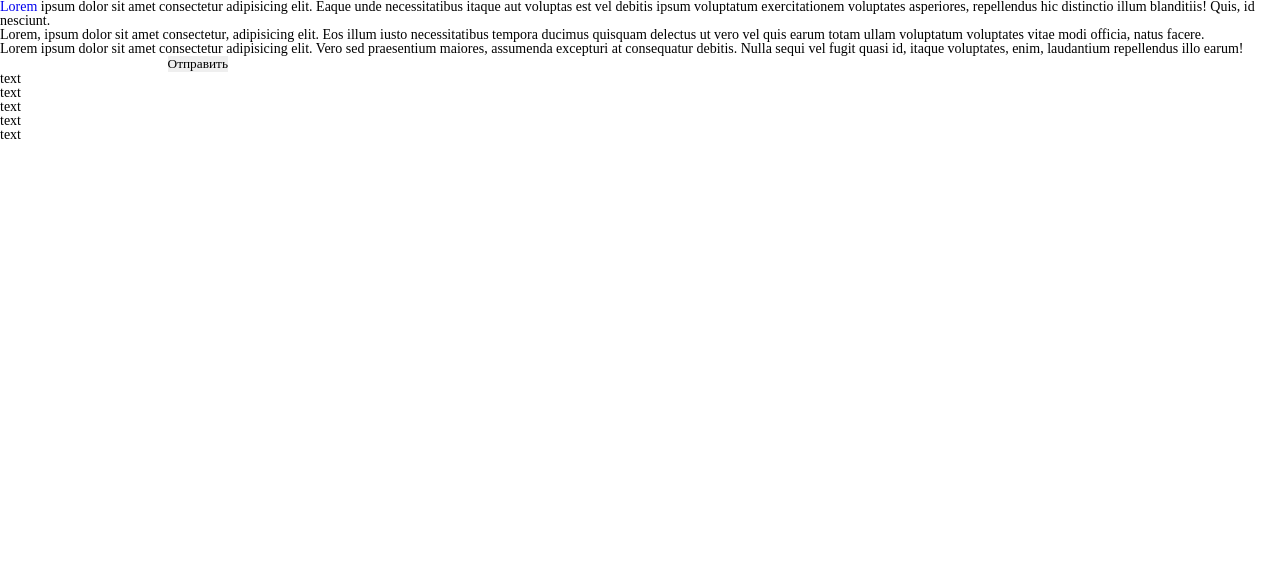
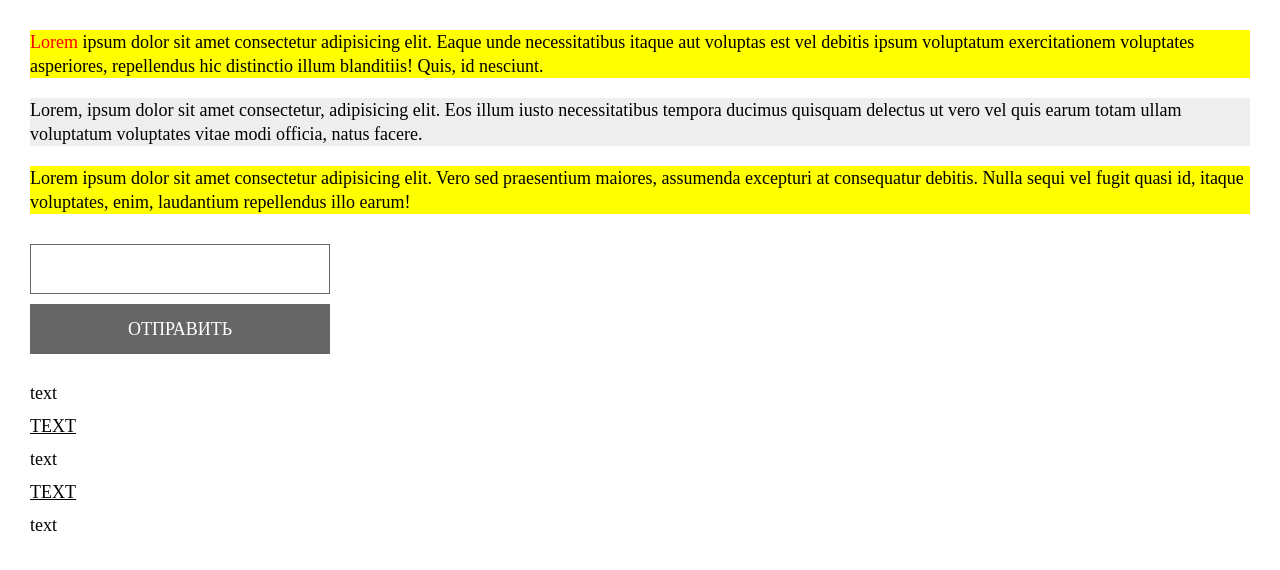
Before and after one commit to AlekseyLysenko90/firstprogect, a plain HTML site: page css_6/css_6/index.html in a window 1280 px wide. Drawn offline with Linux system fonts and the light colour scheme.

Commit message:
css 6 pseudo classes

```diff
--- a/css_6/css_6/css/style.css
+++ b/css_6/css_6/css/style.css
@@ -36,8 +36,91 @@ img{vertical-align: top;}
 
 h1,h2,h3,h4,h5,h6{font-size: inherit; font-weight: 400;}
 
-.block {}
-.link {}
-.textinput {}
-.textbutton {}
+body{
+	padding: 30px;
+}
+
+.block {
+	margin: 0 0 30px 0;
+}
+
+.block p:nth-child(odd){
+	background-color: yellow;
+}
+
+.block p:nth-child(even){
+	background-color: #eee;
+}
+
+.block p{
+	font-size: 18px;
+	line-height: 24px;
+	margin: 0 0 20px 0;
+}
+
+.link {
+	color: red;
+}
+
+.link:hover{
+	text-decoration: underline;
+	color: blue;
+}
+
+.link:visited{
+	color: green;
+}
+
+.link:active{
+	color: yellow;
+}
+
+.textinput {
+	border: 1px solid #666;
+	height: 50px;
+	width: 300px;
+	padding: 0 15px;
+	font-size: 18px;
+	margin: 0 0 10px 0;
+}
+
+.textinput:focus{
+	box-shadow: 0 0 10px rgba(0, 0, 0, 0.8);
+}
+
+.textbutton {
+	display: block;
+	width: 300px;
+	height: 50px;
+	background-color: #666;
+	font-size: 18px;
+	color: #fff;
+	text-transform: uppercase;
+	margin: 0 0 30px 0;
+}
+
+.textbutton:hover{
+	background-color: #333;
+	color: yellow;
+}
+
 .list {}
+
+.list li{
+	font-size: 18px;
+	margin: 0 0 15px 0;
+}
+
+/*.list li:first-child{
+	color: green;
+}
+
+.list li:last-child{
+	color: blue;
+	font-weight: 700;
+}*/
+
+.list li:nth-child(even){
+	text-decoration: underline;
+	text-transform: uppercase;
+}
--- a/css_6/css_6/index.html
+++ b/css_6/css_6/index.html
@@ -9,7 +9,7 @@
 <body>
 	<div class="block">
 		<p>
-			<a href="#" class="link">Lorem</a> ipsum dolor sit amet consectetur adipisicing elit. Eaque unde necessitatibus itaque aut voluptas est vel debitis ipsum voluptatum exercitationem voluptates asperiores, repellendus hic distinctio illum blanditiis! Quis, id nesciunt.
+			<a href="http://google.com" class="link">Lorem</a> ipsum dolor sit amet consectetur adipisicing elit. Eaque unde necessitatibus itaque aut voluptas est vel debitis ipsum voluptatum exercitationem voluptates asperiores, repellendus hic distinctio illum blanditiis! Quis, id nesciunt.
 		</p>
 		<p>
 			Lorem, ipsum dolor sit amet consectetur, adipisicing elit. Eos illum iusto necessitatibus tempora ducimus quisquam delectus ut vero vel quis earum totam ullam voluptatum voluptates vitae modi officia, natus facere.
```
